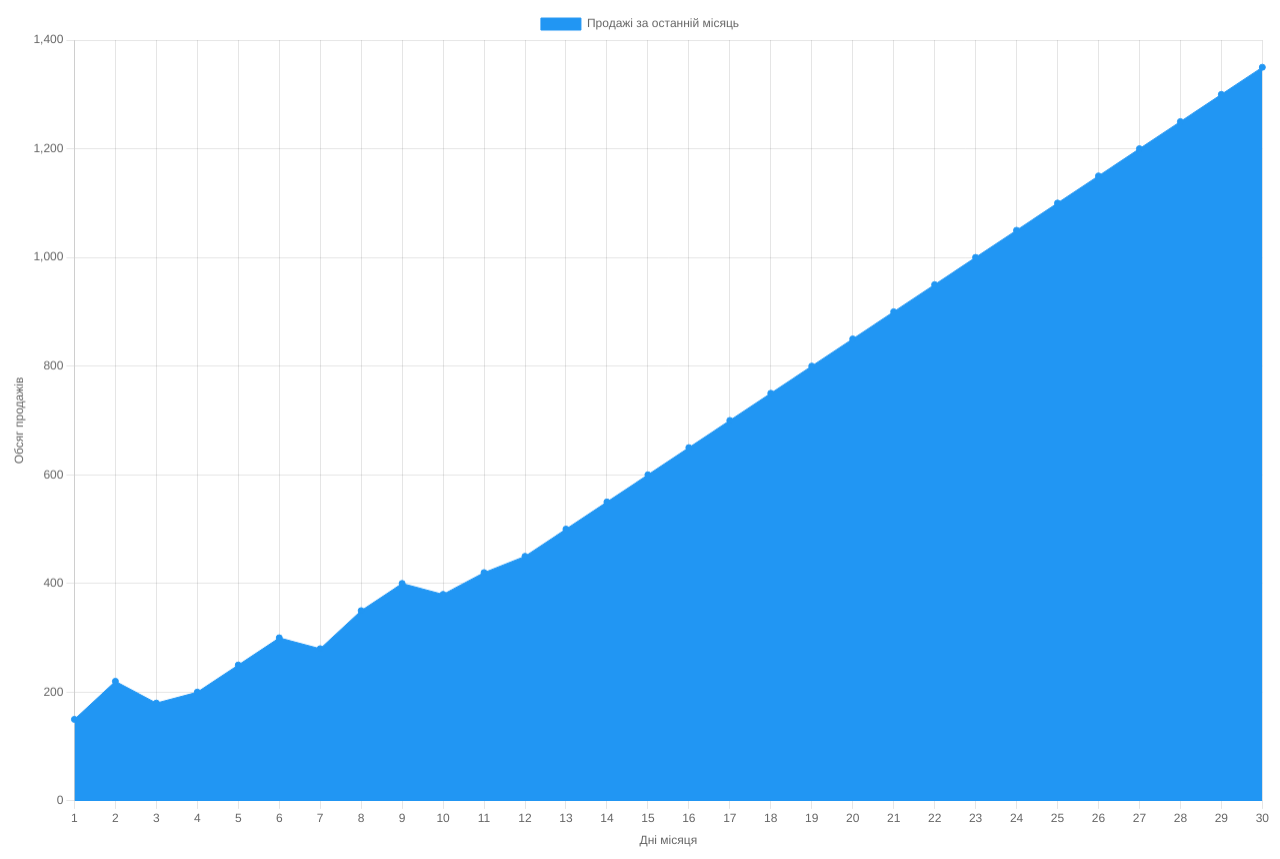
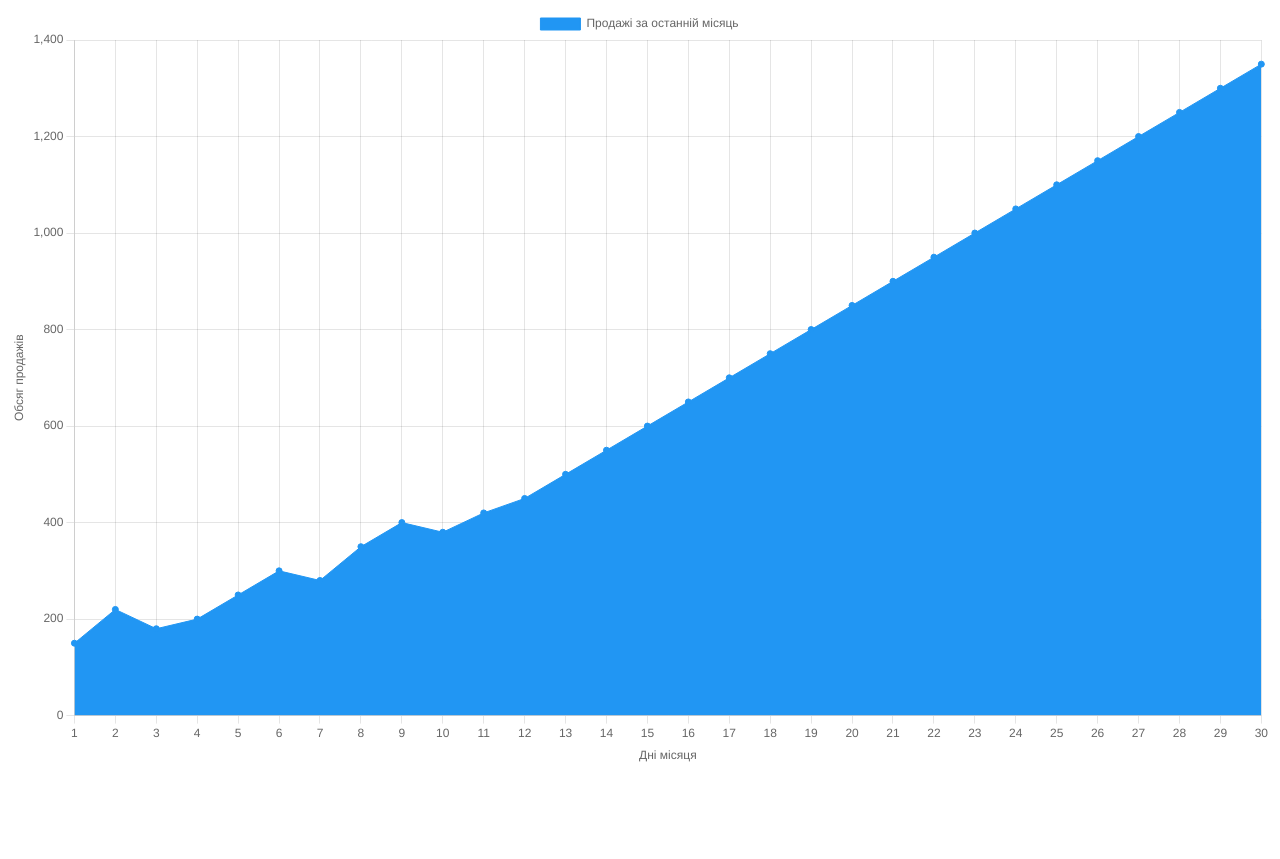
Before and after one commit to MrForestino/FE-04, a website: page lesson-05/sites/chart.html in a window 1280 px wide. After the commit the page ends 800 px from the top, so only its background shows below. Drawn offline with nearby package versions, Linux system fonts and the light colour scheme.

Commit message:
Update chart.html

```diff
--- a/lesson-05/sites/chart.html
+++ b/lesson-05/sites/chart.html
@@ -9,7 +9,7 @@
 </head>
 
 <body>
-    <canvas id="sales-chart" width="600" height="400"></canvas>
+    <canvas id="sales-chart" width="500" height="300"></canvas>
 
     <script type="module" src='../script/chart.js'></script>
 </body>
```
